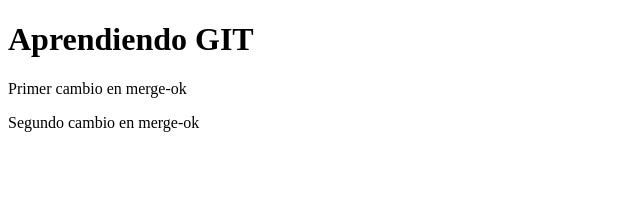
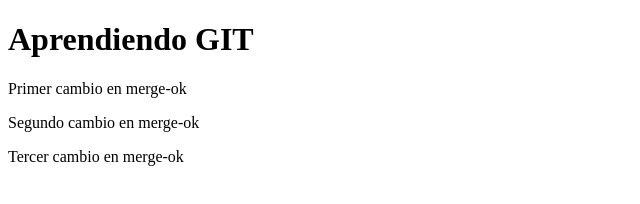
Before and after one commit to rosieee011/AprendiendoGIT, a plain HTML site: page index.html in a window 1280 px wide. Shown: the whole page, without its empty margins (0-640 px from the left). Drawn offline with Linux system fonts and the light colour scheme.

Commit message:
Añadiendo tercer parrafo en merge-ok

```diff
--- a/index.html
+++ b/index.html
@@ -9,5 +9,6 @@
     <h1>Aprendiendo GIT</h1>
     <p>Primer cambio en merge-ok</p>
     <p>Segundo cambio en merge-ok</p>
+    <p>Tercer cambio en merge-ok</p>
 </body>
 </html>
```
